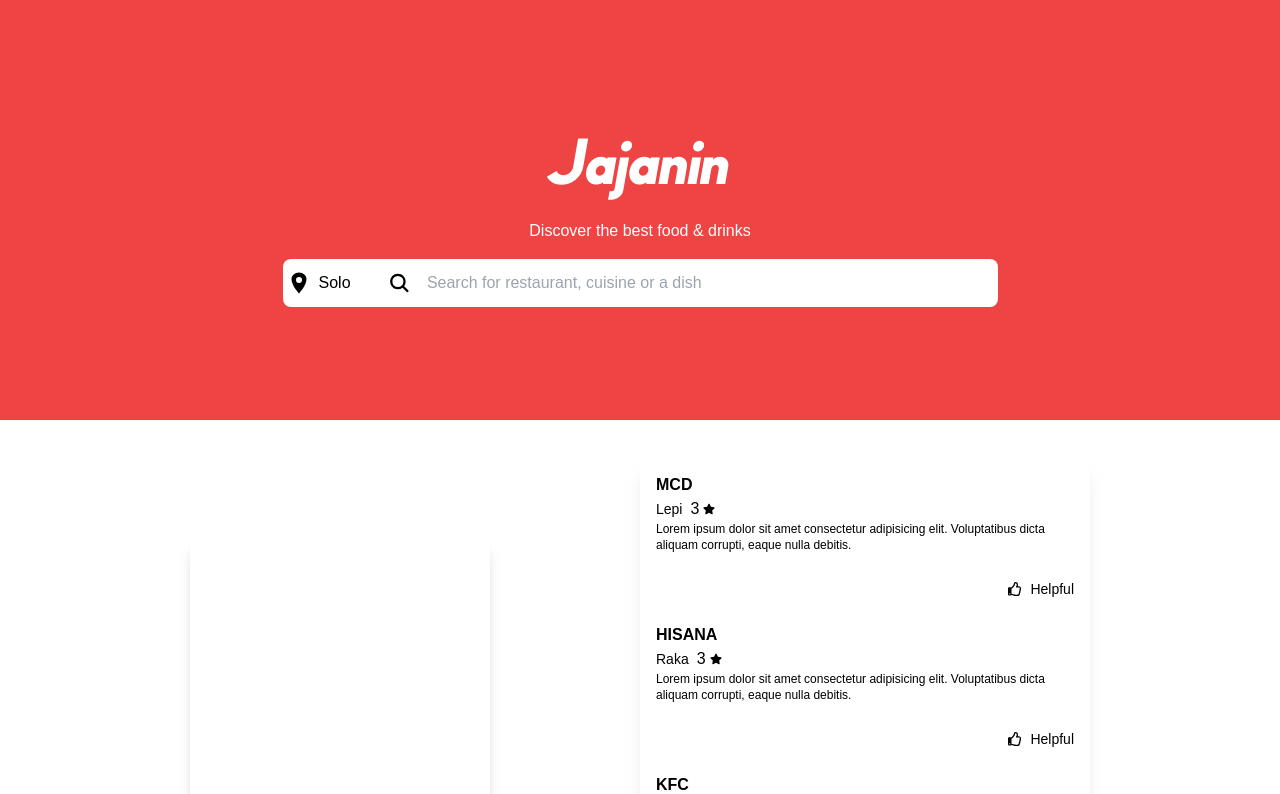
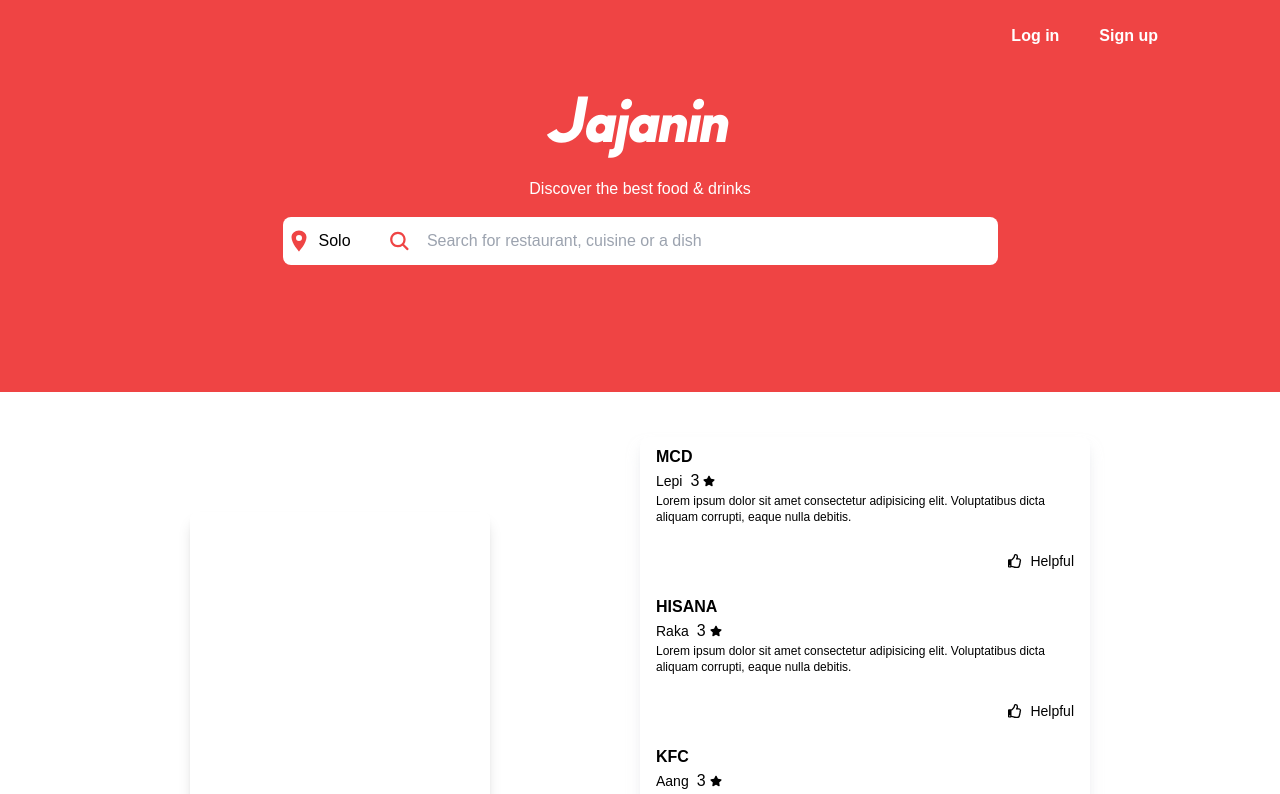
Before and after one commit to milhamm/jajanin, a Next.js app: page / in a window 1280 px wide. Shown: the top 794 px of the page. Built offline with nearby package versions, Linux system fonts and the light colour scheme.

Commit message:
add login & signup, fixing header height, set color icons inside header. dah.

```diff
--- a/components/CollectionCard/index.tsx
+++ b/components/CollectionCard/index.tsx
@@ -11,8 +11,8 @@ const CollectionCard = ({
 }: CollectionCardProps) => {
   return (
     <a href=''>
-      <div className='w-full h-[340px] bg-blue-500 rounded-lg p-4'>
-        <div className='flex flex-col justify-end h-full text-white'>
+      <div className='w-full h-[340px] bg-blue-300 rounded-lg p-4 relative'>
+        <div className='flex flex-col justify-end h-full text-white z-90'>
           <h3>{collectionName}</h3>
           <div className='flex'>
             <p>{totalCollection} Places</p>
--- a/pages/index.tsx
+++ b/pages/index.tsx
@@ -9,15 +9,26 @@ const Home: NextPage = () => {
   return (
     <>
       {/* Header */}
-      <div className='flex items-center justify-center flex-col w-full h-[420px] bg-red-500'>
+      <div className='w-full bg-red-500'>
+        <div className='container flex justify-end gap-4 p-5'>
+          <button className='text-white font-semibold px-3 py-1 rounded-lg hover:bg-white hover:text-red-500 '>
+            Log in
+          </button>
+          <button className='text-white font-semibold px-3 py-1 rounded-lg hover:bg-white hover:text-red-500'>
+            Sign up
+          </button>
+        </div>
+      </div>
+      <div className='flex items-center justify-start flex-col w-full h-[320px] bg-red-500'>
         <h1 className='font-["Mazzard"] text-[70px] text-white'>Jajanin</h1>
         <p className='text-white'>Discover the best food & drinks</p>
         <div className='flex items-center gap-4 w-[715px] bg-white rounded-lg p-1 mt-4'>
           <div className='flex items-center w-[100px] gap-2'>
-            <IoLocationSharp className='text-2xl' /> Solo
+            <IoLocationSharp className='text-2xl fill-current text-red-500' />{" "}
+            Solo
           </div>
           <div className='flex items-center grow w-full gap-2'>
-            <IoSearch className='text-2xl' />
+            <IoSearch className='text-2xl fill-current text-red-500' />
             <input
               type='text'
               placeholder='Search for restaurant, cuisine or a dish'
```
